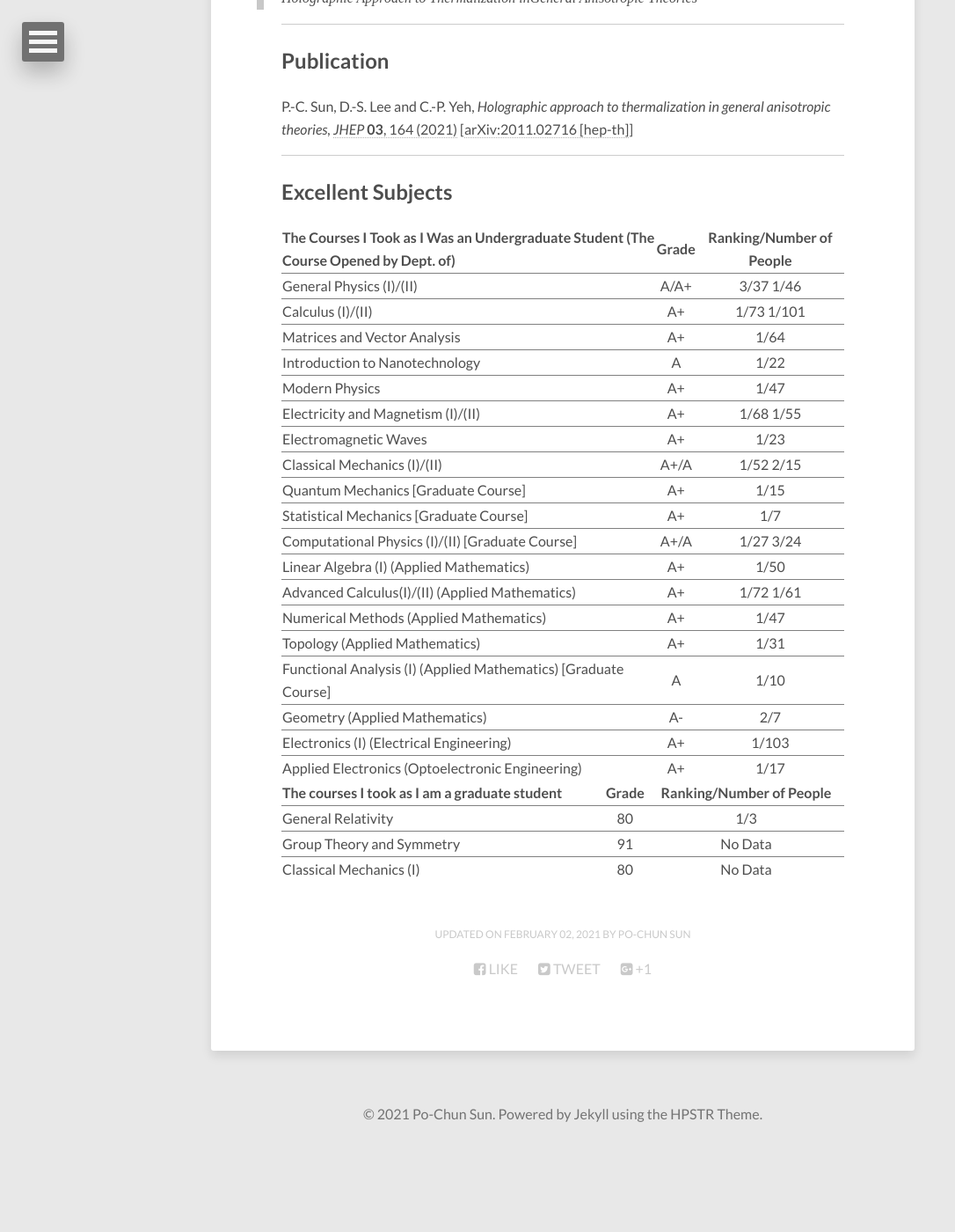
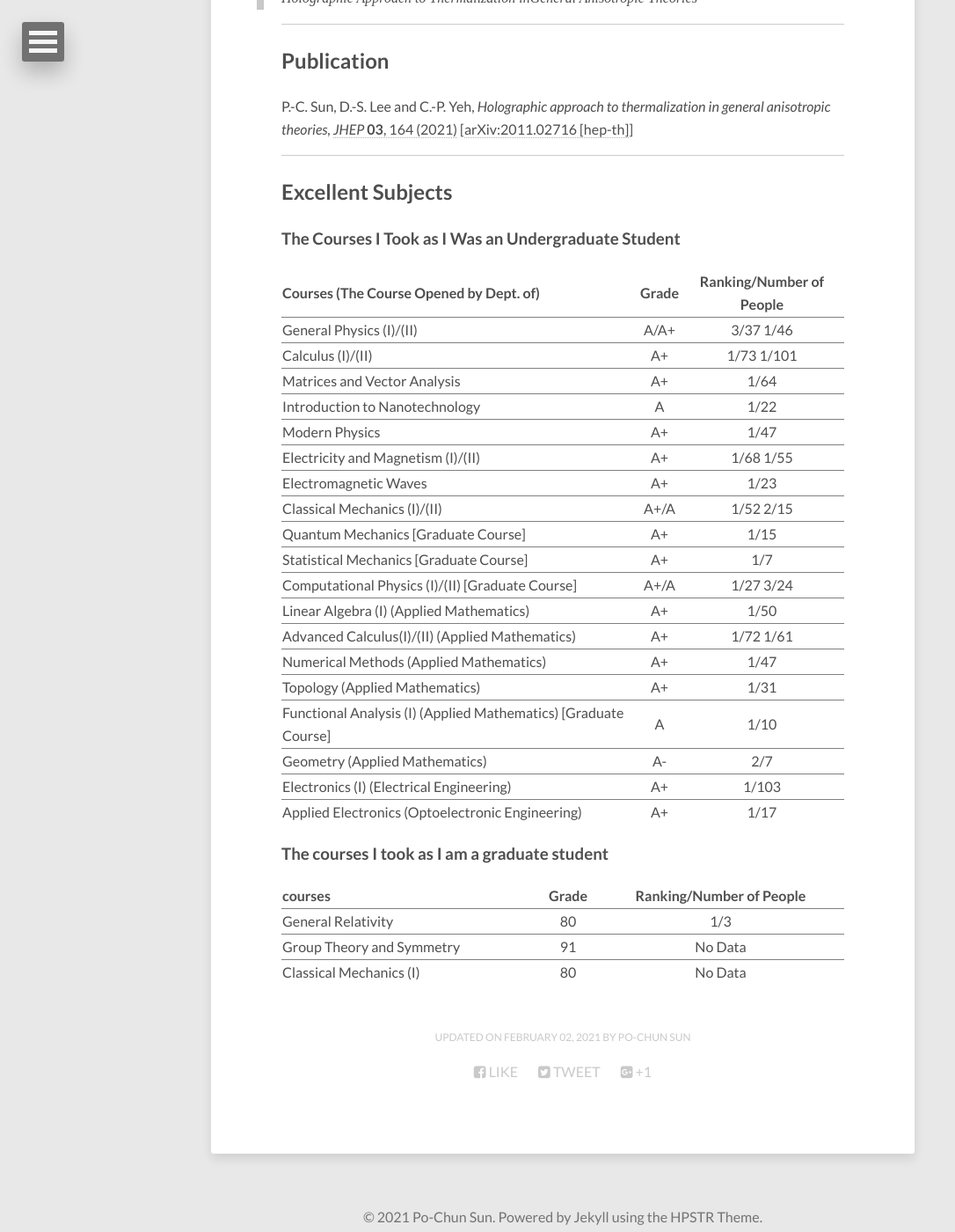
Before and after one commit to pochunsun/pochunsun.github.io, a Jekyll site: the page built from about/index.md, in a window 1280 px wide and 1400 px high, scrolled down 897 px. Shown: the whole window at 88% size, without its empty margins (0-1086 px from the left). Built offline with Jekyll 4.4.1, drawn with Linux system fonts in a browser that asks for light colours; nearby versions of some CDN libraries; before the commit the page ends 2204 px from its top, so only the background shows below that.

Commit message:
Update index.md

```diff
--- a/about/index.md
+++ b/about/index.md
@@ -30,8 +30,9 @@ P.-C. Sun, D.-S. Lee and C.-P. Yeh, *Holographic approach to thermalization in g
 ---
 
 ## Excellent Subjects
+### The Courses I Took as I Was an Undergraduate Student
 
-| The Courses I Took as I Was an Undergraduate Student (The Course Opened by Dept. of)        |  Grade |  Ranking/Number of People  |
+| Courses (The Course Opened by Dept. of)                                                     |  Grade |  Ranking/Number of People  |
 |:------------------------------------------------------------------------------------------- |:------:|:--------------------------:|
 |General Physics (I)/(II)                                                                     |  A/A+  |  3/37  1/46                |
 |:------------------------------------------------------------------------------------------- |:------:|:--------------------------:|
@@ -72,8 +73,9 @@ P.-C. Sun, D.-S. Lee and C.-P. Yeh, *Holographic approach to thermalization in g
 |Applied Electronics (Optoelectronic Engineering)                                             | A+     |  1/17                      |
 {: rules="groups"}
 
+### The courses I took as I am a graduate student
 
-|The courses I took as I am a graduate student |  Grade  |   Ranking/Number of People  |
+|  courses                                     |  Grade  |   Ranking/Number of People  |
 |:-------------------------------------------- |:-------:|:---------------------------:|
 |General Relativity                            |  80     | 1/3                         |
 |:-------------------------------------------- |:-------:|:---------------------------:|
```
